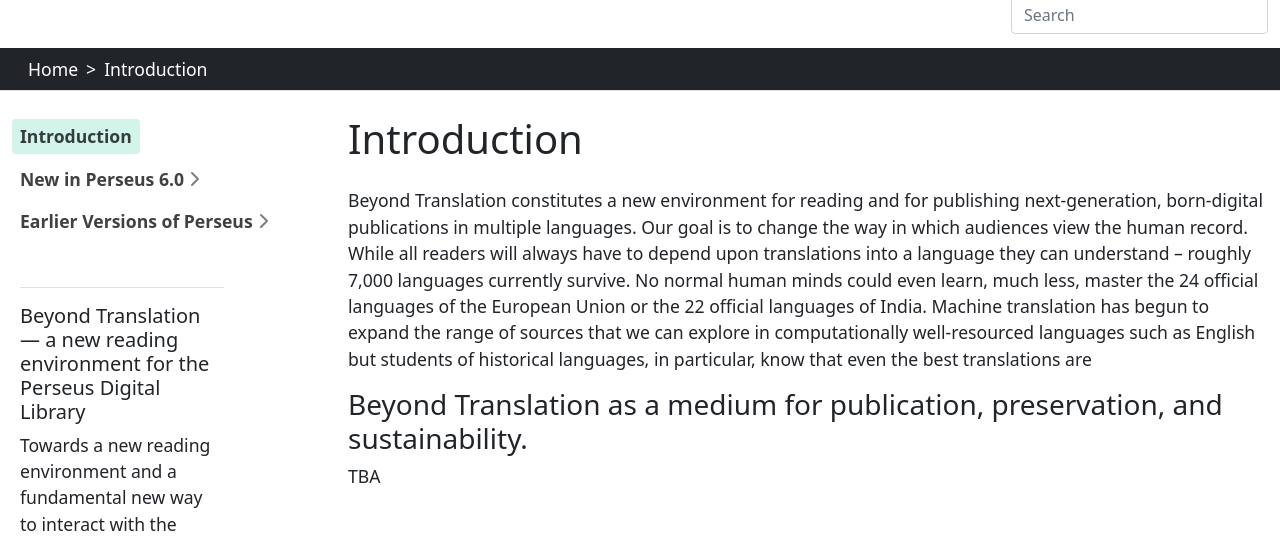
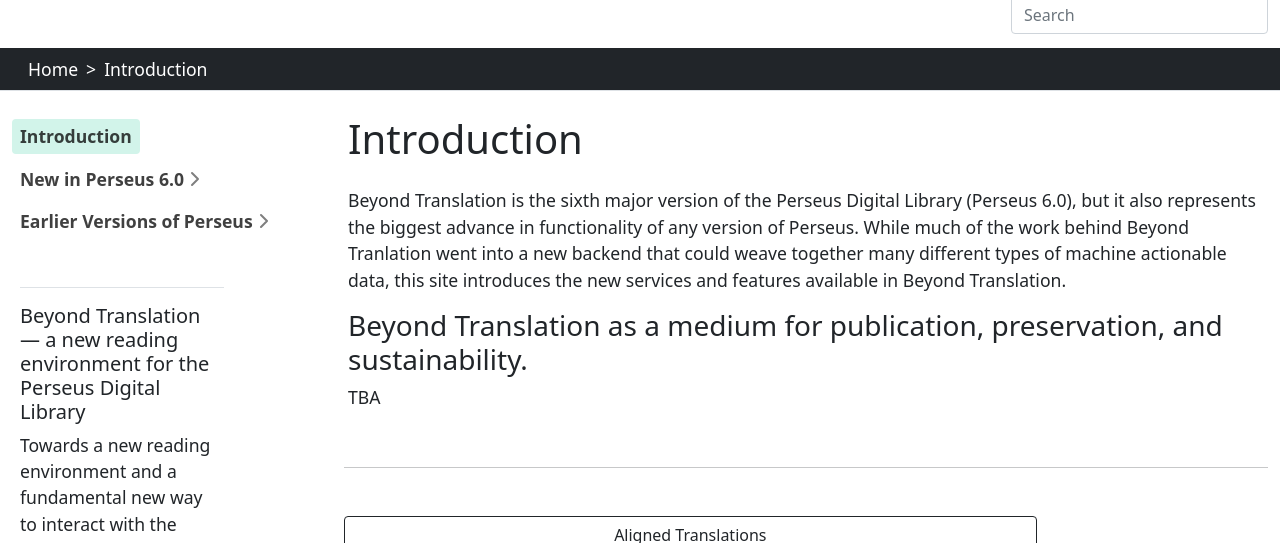
Before and after one commit to gregorycrane/BeyondTranslation, a Jekyll site: the page built from content/intro.md, in a window 1280 px wide and 900 px high, cut to the strip 120-663 px from the top of the window. Built offline with Jekyll 4.4.1, drawn with Linux system fonts in a browser that asks for light colours.

Commit message:
Update intro.md

```diff
--- a/content/intro.md
+++ b/content/intro.md
@@ -3,8 +3,7 @@ nav_order: 1
 title: Introduction
 ---
 
-Beyond Translation constitutes a new environment for reading and for publishing next-generation, born-digital publications in multiple languages. Our goal is to change the way in which audiences view the human record. While all readers will always have to depend upon translations into a language they can understand -- roughly 7,000 languages currently survive. No normal human minds could even learn, much less, master the 24 official languages of the European Union or the 22 official languages of India. Machine translation has begun to expand the range of sources that we can explore in computationally well-resourced languages such as English but students of historical languages, in particular, know that even the best translations are
-
+Beyond Translation is the sixth major version of the Perseus Digital Library (Perseus 6.0), but it also represents the biggest advance in functionality of any version of Perseus. While much of the work behind Beyond Tranlation went into a new backend that could weave together many different types of machine actionable data, this site introduces the new services and features available in Beyond Translation.
 ### Beyond Translation as a medium for publication, preservation, and sustainability.
 
 TBA
```
